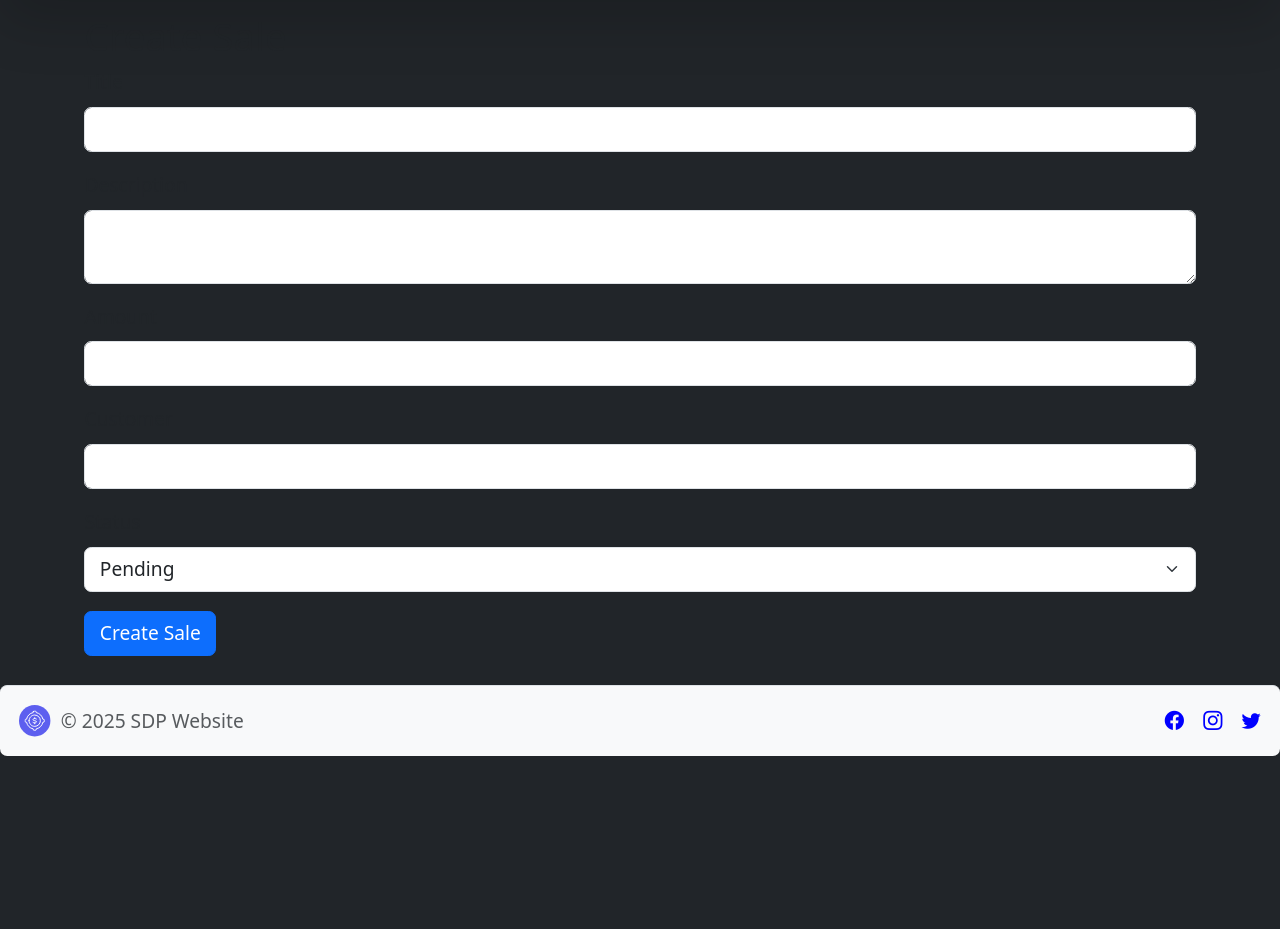
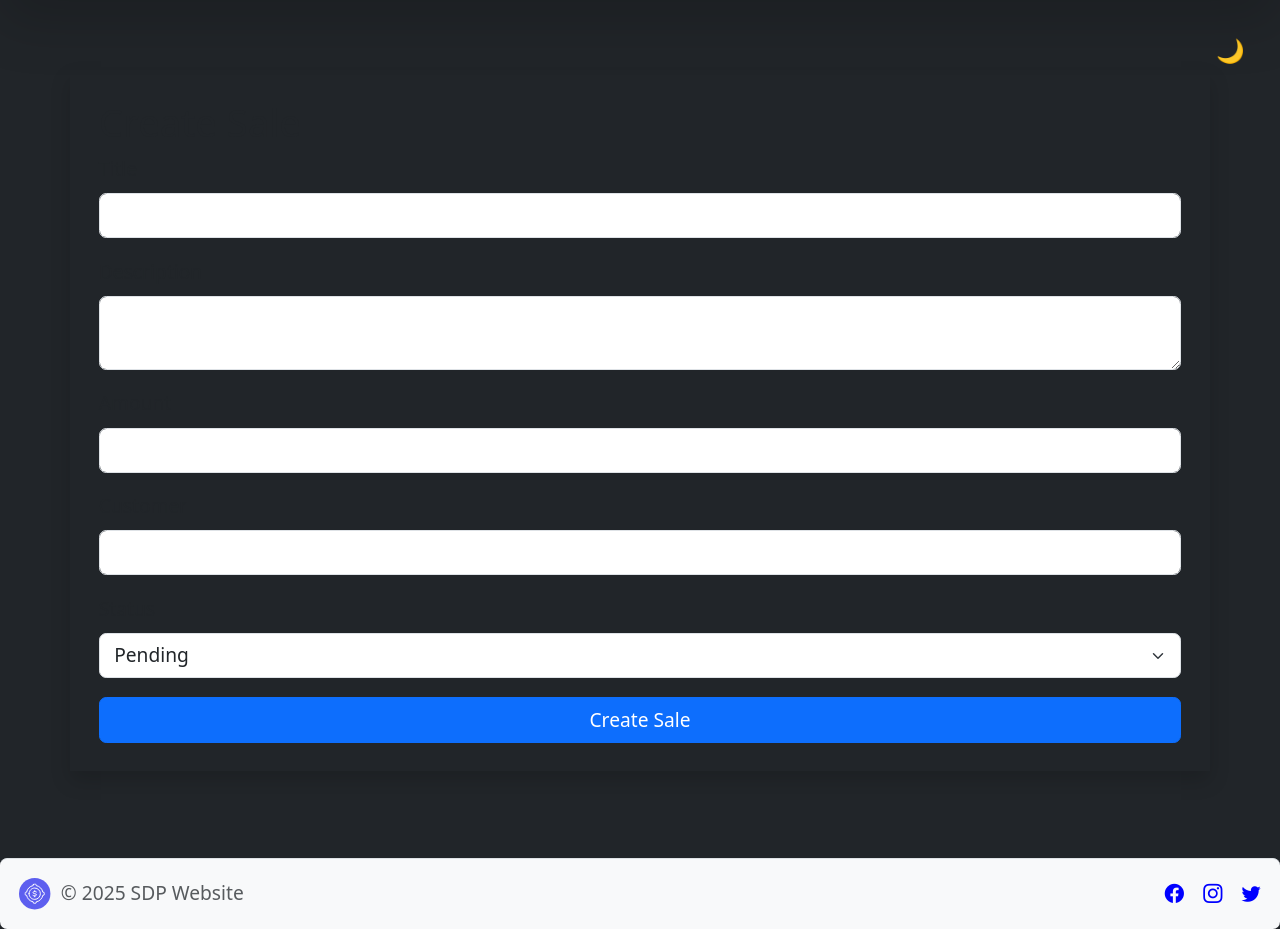
Before and after one commit to Goodvibes74/SDP_website, a Django app: page /sales/create/ in a window 1280 px wide. Shown: the part 72-1001 px from the top of the page. Before the commit the page ends 828 px from the top, so only its background shows below. Run offline with Django 5.2, Linux system fonts and the light colour scheme; a user stored in the database is signed in; some libraries are stand-ins or nearby versions.

Commit message:
Implement dark mode styling and theme toggle functionality in create_sale template

```diff
--- a/sdp_project/templates/core/create_sale.html
+++ b/sdp_project/templates/core/create_sale.html
@@ -4,57 +4,81 @@
   {% if sale %}Edit{% else %}Create{% endif %} Sale
 {% endblock %}
 {% block content %}
-<div class="container ">
+<link rel="stylesheet" href="{% static 'css/style.css' %}">
+<style>
+  body.dark-mode {
+    background-color: #181a1b !important;
+    color: #e0e0e0 !important;
+  }
+  .dark-mode .container {
+    background: #23272b;
+    border-radius: 12px;
+    box-shadow: 0 2px 16px rgba(0,0,0,0.4);
+    padding: 2rem 2.5rem;
+  }
+  .dark-mode .form-control, .dark-mode .form-select {
+    background-color: #23272b;
+    color: #e0e0e0;
+    border: 1px solid #444;
+  }
+  .dark-mode .form-label {
+    color: #e0e0e0;
+  }
+  .dark-mode .btn-primary {
+    background-color: #4e8cff;
+    border-color: #4e8cff;
+  }
+  .dark-mode .btn-primary:hover {
+    background-color: #2563eb;
+    border-color: #2563eb;
+  }
+  .dark-mode .alert-danger {
+    background: #3a1a1a;
+    color: #ffb3b3;
+    border-color: #a94442;
+  }
+  .dark-mode .alert-success {
+    background: #1a3a1a;
+    color: #b3ffb3;
+    border-color: #42a944;
+  }
+  .theme-toggle {
+    float: right;
+    margin-top: 1rem;
+    margin-bottom: 1rem;
+    background: none;
+    border: none;
+    color: inherit;
+    font-size: 1.2rem;
+    cursor: pointer;
+  }
+</style>
+<button class="theme-toggle" id="themeToggle" title="Toggle dark mode">
+  <span id="themeIcon">🌙</span>
+</button>
+<div class="container mt-5 mb-5 p-4 shadow">
   {% if sale %}
     <h2>Edit Sale</h2>
   {% else %}
     <h2>Create Sale</h2>
   {% endif %}
-
   <form method="post">
     {% csrf_token %}
     <div class="mb-3">
       <label for="title" class="form-label">Title</label>
-      <input
-        type="text"
-        class="form-control"
-        id="title"
-        name="title"
-        required
-        value="{{ sale.title|default_if_none:'' }}"
-      />
+      <input type="text" class="form-control" id="title" name="title" required value="{{ sale.title|default_if_none:'' }}" />
     </div>
     <div class="mb-3">
       <label for="description" class="form-label">Description</label>
-      <textarea
-        class="form-control"
-        id="description"
-        name="description"
-        required
-      >{{ sale.description|default_if_none:'' }}</textarea>
+      <textarea class="form-control" id="description" name="description" required>{{ sale.description|default_if_none:'' }}</textarea>
     </div>
     <div class="mb-3">
       <label for="amount" class="form-label">Amount</label>
-      <input
-        type="number"
-        min=0
-        class="form-control"
-        id="amount"
-        name="amount"
-        required
-        value="{{ sale.amount|default_if_none:'' }}"
-      />
+      <input type="number" min=0 class="form-control" id="amount" name="amount" required value="{{ sale.amount|default_if_none:'' }}" />
     </div>
     <div class="mb-3">
       <label for="customer" class="form-label">Customer</label>
-      <input
-        type="text"
-        class="form-control"
-        id="customer"
-        name="customer"
-        required
-        value="{{ sale.customer|default_if_none:'' }}"
-      />
+      <input type="text" class="form-control" id="customer" name="customer" required value="{{ sale.customer|default_if_none:'' }}" />
     </div>
     <div class="mb-3">
       <label for="status" class="form-label">Status</label>
@@ -67,7 +91,7 @@
         {% endif %}
       </select>
     </div>
-    <button type="submit" class="btn btn-primary">
+    <button type="submit" class="btn btn-primary w-100">
       {% if sale %}Update{% else %}Create{% endif %} Sale
     </button>
   </form>
@@ -78,4 +102,27 @@
     <div class="alert alert-success mt-2">{{ success }}</div>
   {% endif %}
 </div>
+<script>
+  // Theme toggle logic
+  const themeToggle = document.getElementById('themeToggle');
+  const themeIcon = document.getElementById('themeIcon');
+  function setTheme(dark) {
+    if (dark) {
+      document.body.classList.add('dark-mode');
+      themeIcon.textContent = '☀️';
+      localStorage.setItem('theme', 'dark');
+    } else {
+      document.body.classList.remove('dark-mode');
+      themeIcon.textContent = '🌙';
+      localStorage.setItem('theme', 'light');
+    }
+  }
+  themeToggle.addEventListener('click', () => {
+    setTheme(!document.body.classList.contains('dark-mode'));
+  });
+  // On load, set theme from localStorage
+  if (localStorage.getItem('theme') === 'dark') {
+    setTheme(true);
+  }
+</script>
 {% endblock %}
```
